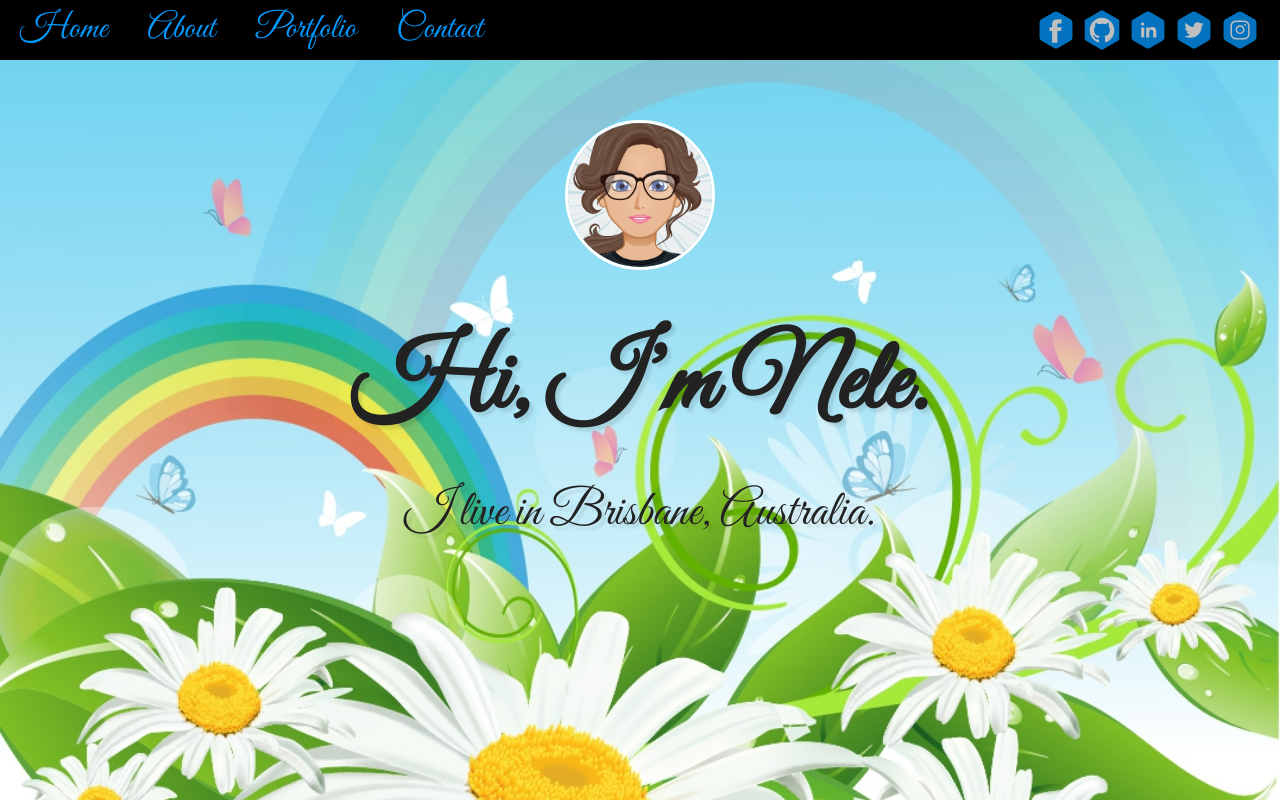
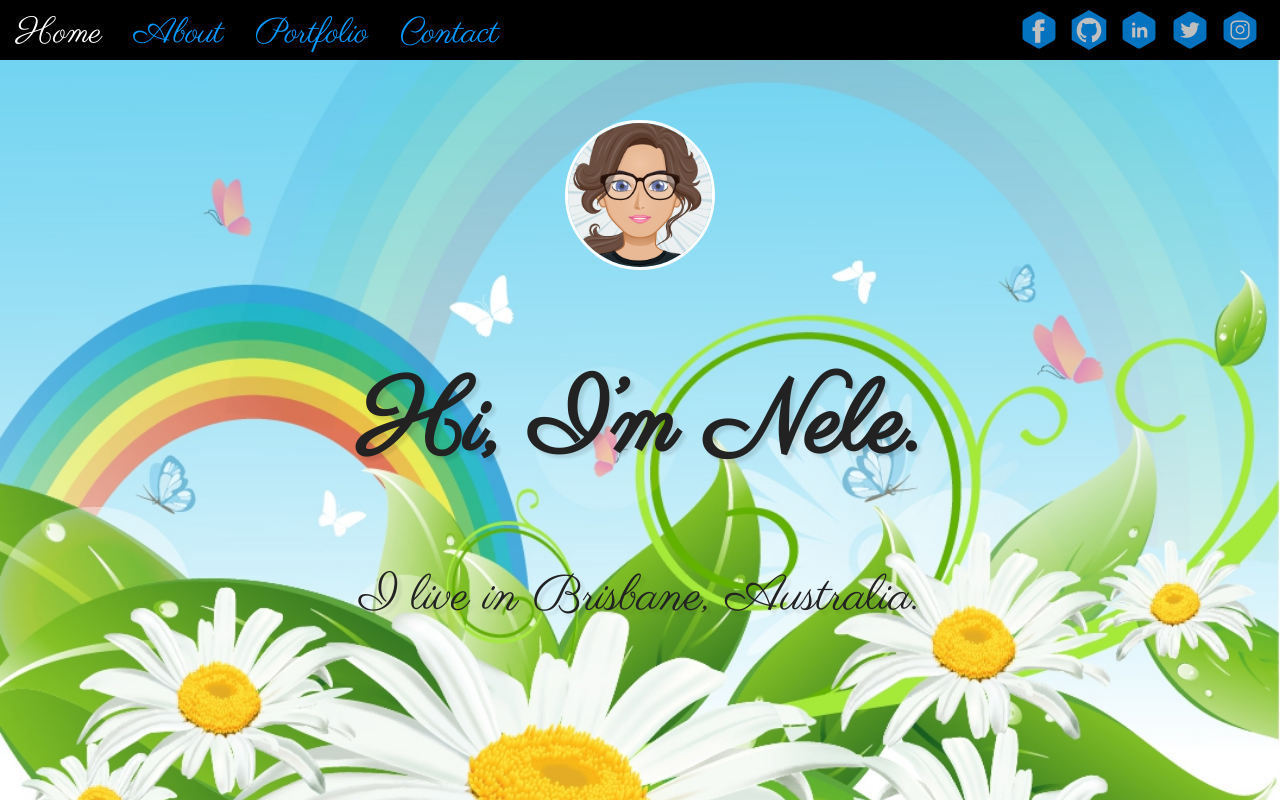
Before and after one commit to Taeverenele-zz/Nele-Profile-Page, a plain HTML site: page index.html in a window 1280 px wide. Shown: the top 802 px of the page. Drawn offline with Linux system fonts and the light colour scheme.

Commit message:
google font changed

```diff
--- a/index.html
+++ b/index.html
@@ -6,8 +6,7 @@
         <meta charset="utf-8">
         <meta name="viewport" content="width=device-width, initial-scale=1, shrink-to-fit=no">
         <link rel="stylesheet" href="styles.css">
-        <link href='http://fonts.googleapis.com/css?family=Great+Vibes' rel='stylesheet' type='text/css'>
-    </head>
+        <link href="https://fonts.googleapis.com/css2?family=Parisienne&display=swap" rel="stylesheet">    </head>
     <body>
         <div class='container'>
             <nav class="navbar" id="mynav">
@@ -18,10 +17,10 @@
                 </a>
                 <div class="navbar-links">
                     <ul class="nav">
-                        <li><a href="">Home</a></li>
-                        <li><a href="">About</a></li>
-                        <li><a href="">Portfolio</a></li>
-                        <li><a href="">Contact</a></li>
+                        <li><a href="#">Home</a></li>
+                        <li><a href="#about">About</a></li>
+                        <li><a href="#portfolio">Portfolio</a></li>
+                        <li><a href="#contact">Contact</a></li>
                     </ul>
                 </div>
 
--- a/styles.css
+++ b/styles.css
@@ -19,11 +19,11 @@ a {
   display: flex;
   justify-content: space-between;
   background-color: #000;
-  font: 400 130px/0.8 'Great Vibes', Helvetica, sans-serif;
+  font-family: 'Parisienne', cursive;
   font-size: 35px;
 }
 .navbar-links ul {
-  margin-top: 5px;
+  margin-top: 0;
   padding: 0;
   display: flex;
 }
@@ -33,7 +33,7 @@ a {
 }
 .navbar-links li a {
   text-decoration: none;
-  padding: 10px 20px;
+  padding: 10px 16px;
   display: block;
   transition: all .5s;
 
@@ -56,7 +56,7 @@ a {
 .toggle-button .bar {
   height: 3px;
   width: 100%;
-  background-color: white;
+  background-color: #0499ff;
   border-radius: 10px;
 }
 
@@ -78,7 +78,7 @@ header {
   background: url('./img/landscape.jpg') no-repeat center center fixed;
   background-size: cover;
   text-align: center;
-  font: 400 130px/0.8 'Great Vibes', Helvetica, sans-serif;
+  font-family: 'Parisienne', cursive;
   color: #fff;
   text-shadow: 4px 4px 3px rgba(0,0,0,0.1);
   color: #222;
@@ -141,7 +141,7 @@ ul.skills {
 }
 
 .sub-title {
-  font: 400 130px/0.8 'Great Vibes', Helvetica, sans-serif;
+  font-family: 'Parisienne', cursive;
   font-size: 60px;
 }
 
```
Also changed, not shown: 1 other file.
